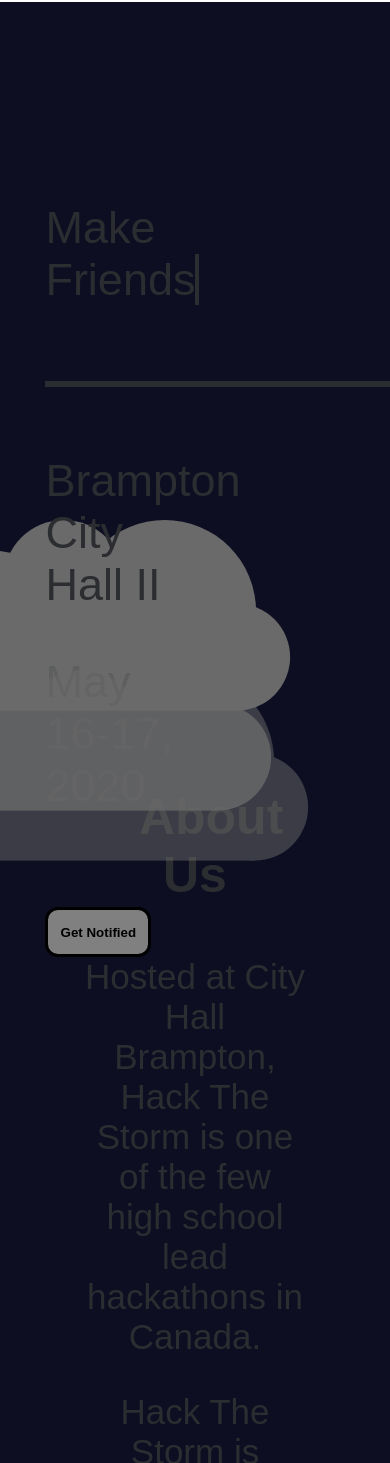
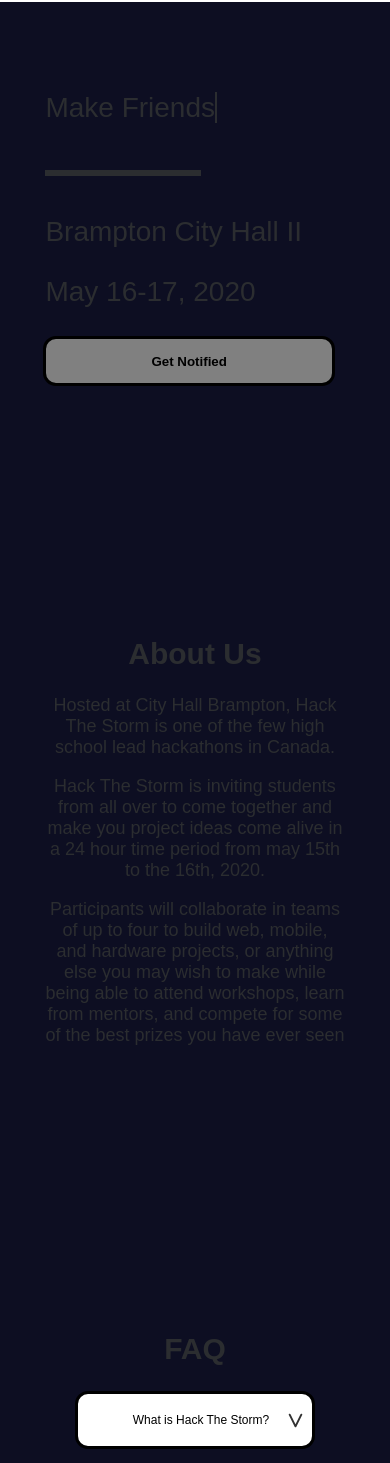
Before and after one commit to con266667/HackTheStorm, a plain HTML site: page index.html in a window 390 px wide. Shown: the part 98-1561 px from the top of the page. Drawn offline with nearby package versions, Linux system fonts and the light colour scheme.

Commit message:
mobile responive

```diff
--- a/index.html
+++ b/index.html
@@ -17,7 +17,7 @@
             </div>
         </div>
         <span class="scroll-snap-body">
-        <section class="home" id="Home" data-aos="fade-left">
+        <section class="home" id="Home">
             <div class="home-left">
                 <span
                     class="txt-rotate"
@@ -37,7 +37,7 @@
             <img src="Assets/Cloud1.svg" class="cloud2">
             <img src="Assets/Cloud1.svg" class="cloud3">
         </section>
-        <section class="section" id="AboutUsSection" data-aos="fade-right">
+        <section class="section" id="AboutUsSection">
             <h1 class="section-title" id="AboutUsTitle">About Us</h1>
             <div class="scroll-snap"></div>
             <div class="section-text">
@@ -50,7 +50,7 @@
                 attend workshops, learn from mentors, and compete for some of the best prizes you have ever seen</p>
             </div>
         </section>
-        <section class="section" id="FAQSection" data-aos="fade-left">
+        <section class="section" id="FAQSection">
             <h1 class="section-title">FAQ</h1>
             <div class="scroll-snap"></div>
             <button class="dropdown"><span class="dropdown-title">What is Hack The Storm?</span> <img src="Assets/arrow.svg" class="arrow"></button>
@@ -72,7 +72,7 @@
                     attend workshops, learn from mentors, and compete for some of the best prizes you have ever seen</p>
             </div>
         </section>
-        <section class="section" id="SponsorsSection" data-aos="fade-right">
+        <section class="section" id="SponsorsSection">
             <h1 class="section-title">Sponsors</h1>
             <div class="scroll-snap"></div>
             <div class="section-text">
@@ -80,7 +80,7 @@
             </div>
         </section>
         </div>
-        <script src="https://unpkg.com/aos@next/dist/aos.js"></script>
+        <!--<script src="https://unpkg.com/aos@next/dist/aos.js"></script>!-->
         <script src="script.js"></script>
     </body>
 
--- a/script.js
+++ b/script.js
@@ -118,7 +118,6 @@ function detectmob() {
 }
 
 if(detectmob()){
-    console.log("Mobile");
     body.style.scrollSnapType = "none";
 } else {
     body.style.scrollSnapType = "y mandatory";
@@ -283,7 +282,7 @@ if(hasExpanded){
         mailList.style.marginLeft = "0";
         email.style.opacity = "1";
         getnotified.style.width = "30%";
-        email.style.width = "39%";
+        email.style.width = detectmob()?"43%":"39%";
     }
 }
 
@@ -297,7 +296,8 @@ function ValidateEmail(mail)
 }
 
 //Animate On Scroll Lib
-
+/*
 AOS.init({
     duration: 600,
 });
+*/
--- a/style.css
+++ b/style.css
@@ -261,5 +261,80 @@ body{
 
 @media only screen and (max-width: 600px){
     /* Phones */
+    .home-left{
+        width: 100%;
+        height: 100%;
+        margin-top: 80px;
+        float: left;
+        font-size: 28px;
+    }
 
+    .home{
+        margin-left: 0%;
+    }
+
+    .cloud1, .cloud2, .cloud3{
+        display: none;
+    }
+
+    .home-line{
+        width: 150px;
+    }
+
+    .get-notified{
+        float: right;
+        position: absolute;
+        font-weight: bold;
+        width: 75%;
+        right: -14%;
+        background-color: gray;
+        border: 3px solid black;
+        border-radius: 13px;
+        transition: 0.3s;
+    }
+
+    .email{
+        font-size: 15px;
+    }
+
+    .section{
+        margin-left: 10%;
+        min-height: 100%;
+        height: auto;
+        width: 80%;
+    }
+
+    .section-title{
+        margin-left: 10%;
+        font-size: 30px;
+        width: 80%;
+    }
+
+    .section-text{
+        margin-left: 0%;
+        font-size: 18px;
+        width: 100%;
+    }
+
+    .dropdown{
+        font-size: 12;
+        text-align: center;
+        border: 3px solid black;
+        background-color: white;
+        color: black;
+        width: 80%;
+        margin-left: 10%;
+    }
+
+    .arrow{
+        width: 15px;
+        margin-top: 0px;
+        margin-right: 3px;
+    }
+
+    .dropdown-panel{
+        font-size: 15px;
+        width: 100%;
+        margin-left: 0%;
+    }
 }
```
Also changed, not shown: 1 other file.
